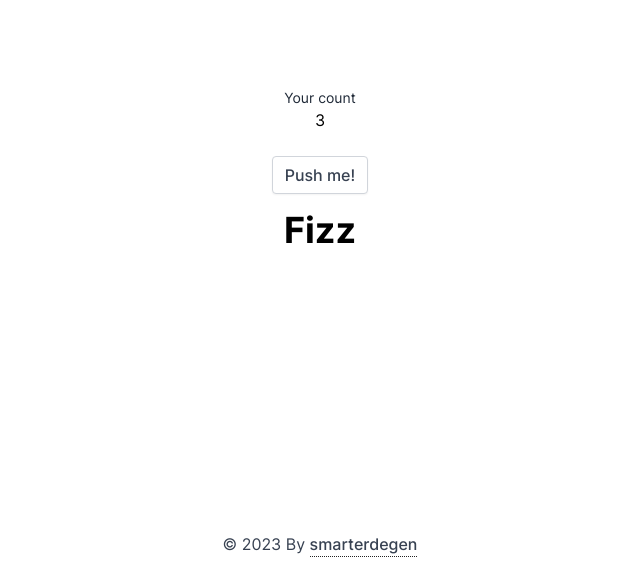
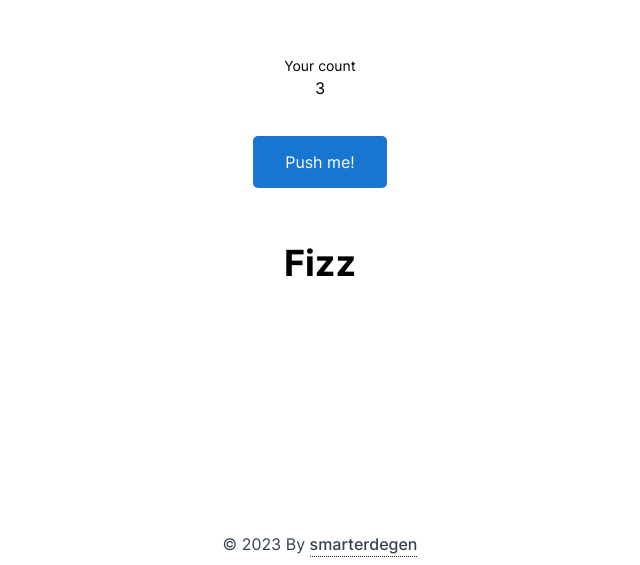
Before and after one commit to smarterdegen/bunzz-fizz-buzz-ui, a Next.js app: page / in a window 1280 px wide. Shown: the part 235-800 px from the top of the page, without its empty margins (320-960 px from the left). Built offline with nearby package versions, Linux system fonts and the light colour scheme.

Commit message:
chore: update styling

```diff
--- a/src/pages/index.tsx
+++ b/src/pages/index.tsx
@@ -13,13 +13,13 @@ export default function HomePage() {
       <main>
         <section className='bg-white'>
           <div className='layout relative flex min-h-screen flex-col items-center justify-center py-12 text-center'>
-            <p className='mt-2 text-sm text-gray-800'>Your count</p>
-            <p>3</p>
+            <p className='mt-2 text-sm'>Your count</p>
+            <p className='mb-3'>3</p>
 
-            <ButtonLink className='mt-6' href='/components' variant='light'>
+            <button className='mt-6 rounded-[5px] bg-button px-[32px] py-[14px] text-white'>
               Push me!
-            </ButtonLink>
-            <h1 className='mt-4'>Fizz</h1>
+            </button>
+            <h1 className='mt-[55px]'>Fizz</h1>
 
             <footer className='absolute bottom-2 text-gray-700'>
               © {new Date().getFullYear()} By{' '}
--- a/src/styles/globals.css
+++ b/src/styles/globals.css
@@ -1,7 +1,7 @@
 @tailwind base;
 @tailwind components;
 @tailwind utilities;
-
+@import url('https://fonts.googleapis.com/css2?family=Roboto+Mono:ital,wght@0,100;0,200;0,300;0,400;0,500;0,600;0,700;1,100;1,200;1,300;1,400;1,500;1,600;1,700&display=swap');
 :root {
   /* #region  /**=========== Primary Color =========== */
   --tw-color-primary-50: 240 249 255;
--- a/tailwind.config.js
+++ b/tailwind.config.js
@@ -8,6 +8,7 @@ module.exports = {
     extend: {
       fontFamily: {
         primary: ['Inter', ...fontFamily.sans],
+        bunzz: ['Roboto Mono', ...fontFamily.sans],
       },
       colors: {
         primary: {
@@ -24,6 +25,7 @@ module.exports = {
           900: 'rgb(var(--tw-color-primary-900) / <alpha-value>)',
         },
         dark: '#222222',
+        button: '#1876D0',
       },
       keyframes: {
         flicker: {
```
